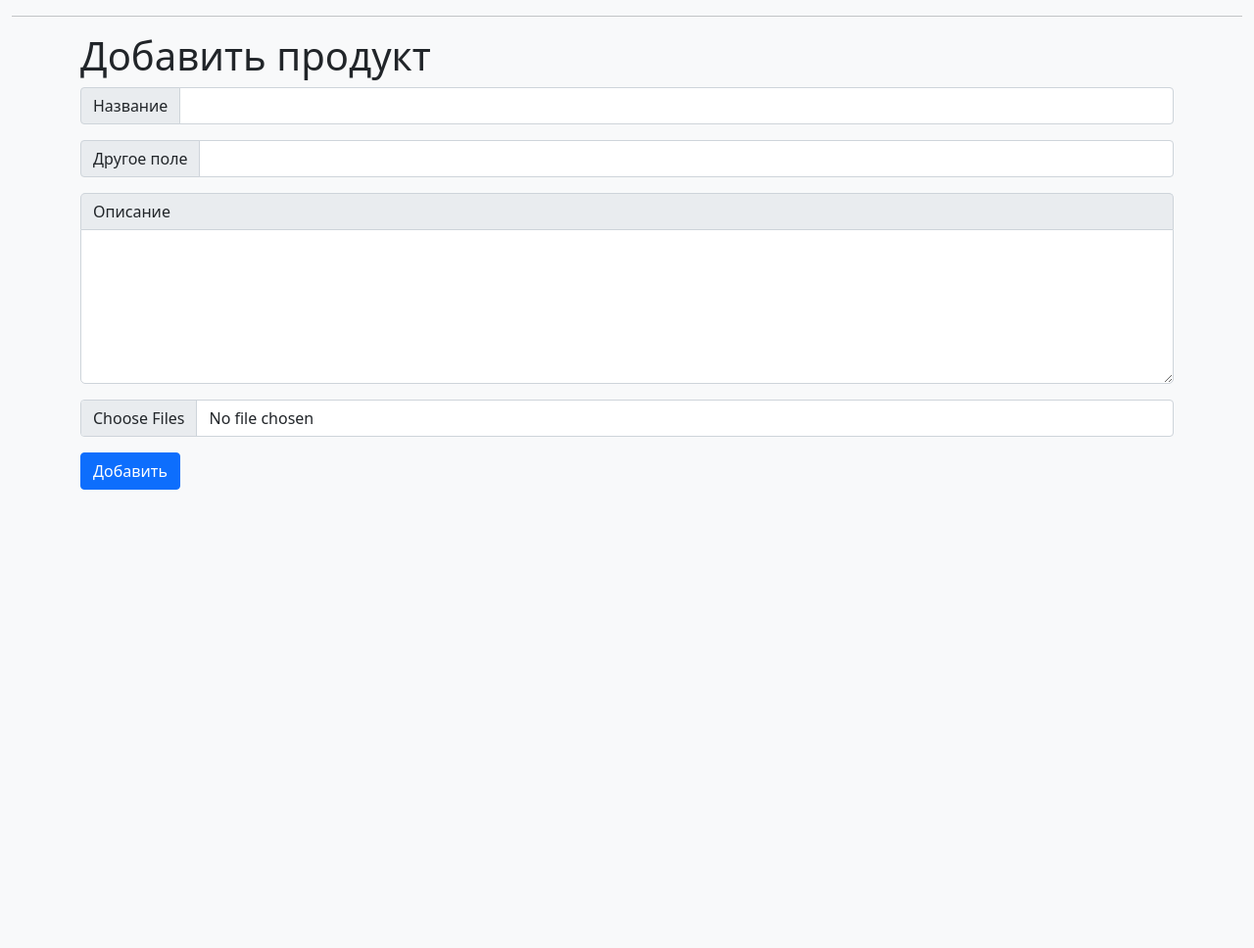
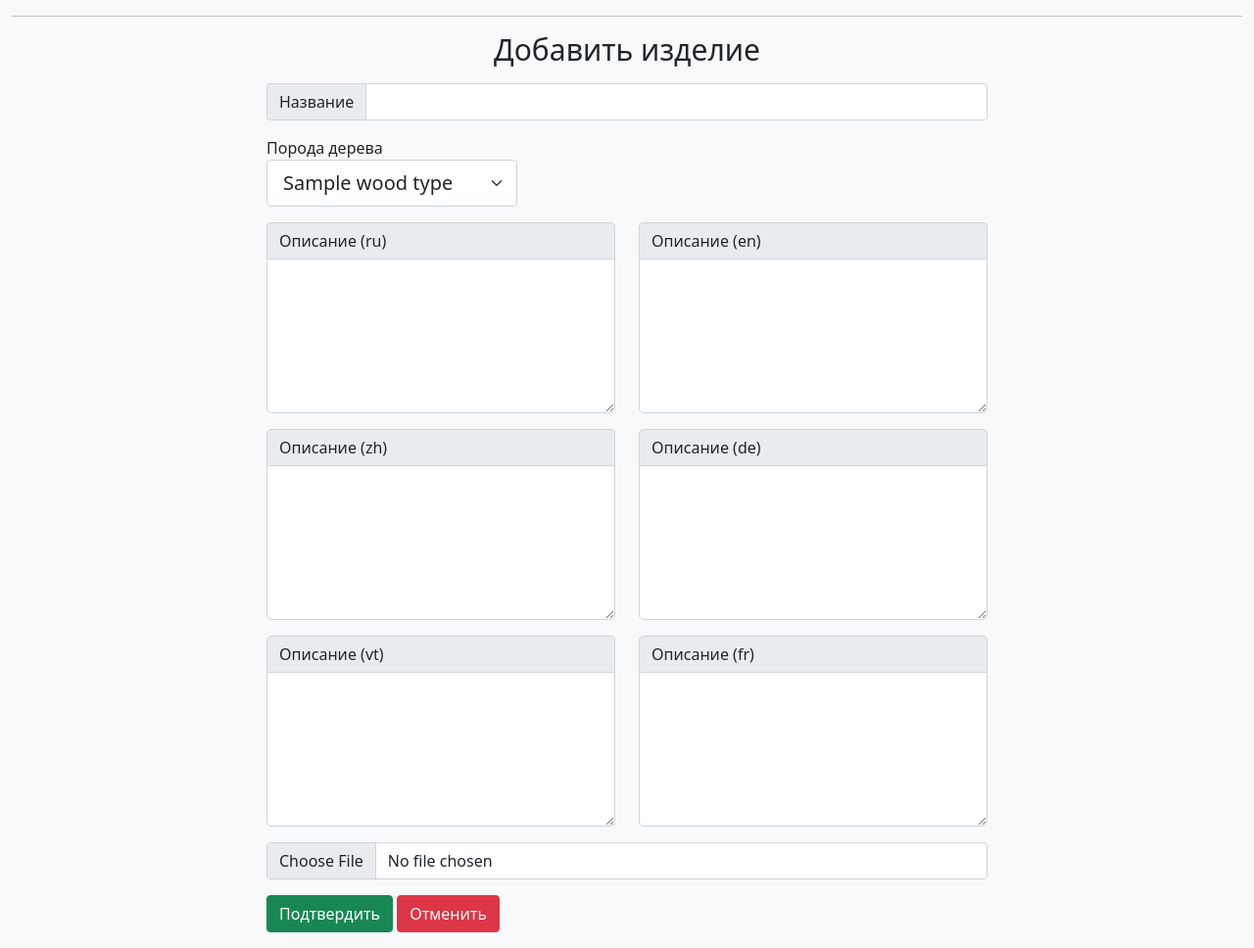
Before and after one commit to siailya/BoisRouge, a Flask app: page /admin/add_product in a window 1280 px wide. Shown: the part 56-1024 px from the top of the page at 98% size. Before the commit the page ends 556 px from the top, so only its background shows below. Run offline with Flask 2, Linux system fonts and the light colour scheme; a database or web service that is not in the repository returns one stand-in record (values such as "Sample title").

Commit message:
Полное создание и изменение изделий

```diff
--- a/forms.py
+++ b/forms.py
@@ -48,7 +48,7 @@ class WoodTypeForm(FlaskForm):
 
     description = TextAreaField("Описание", validators=[DataRequired("Введите описание")])
 
-    files = MultipleFileField("Фотографии")
+    files = FileField("Фотографии")
 
     submit = SubmitField("Подтвердить")
 
@@ -92,3 +92,22 @@ class VideoForm(FlaskForm):
     def validate_url(form, field):
         if "youtu" not in field.data:
             raise ValidationError("Ведите ссылку на youtube-видеоролик!")
+
+
+class ProductForm(FlaskForm):
+    title = StringField("Название", validators=[DataRequired("Введите название породы")])
+
+    ru_text = TextAreaField("Описание (ru)", validators=[DataRequired("Введите описание изделия на русском языке")])
+    en_text = TextAreaField("Описание (en)",
+                            validators=[DataRequired("Введите описание изделия на английском языке")])
+    de_text = TextAreaField("Описание (de)", validators=[DataRequired("Введите описание изделия на немецком языке")])
+    zh_text = TextAreaField("Описание (zh)",
+                            validators=[DataRequired("Введите описание изделия на китайском языке")])
+    vt_text = TextAreaField("Описание (vt)",
+                            validators=[DataRequired("Введите описание изделия на вьетнамском языке")])
+    fr_text = TextAreaField("Описание (fr)",
+                            validators=[DataRequired("Введите описание изделия на французском языке")])
+
+    files = FileField("Фотографии")
+
+    submit = SubmitField("Подтвердить")
--- a/main.py
+++ b/main.py
@@ -221,7 +221,6 @@ def edit_one_photo(photo_id):
         galleryHidden = False
         if "galleryHidden" in p_form:
             galleryHidden = True
-            print(request.form, photo_id)
 
         photos.update_one({"_id": ObjectId(photo_id)},
                           {"$set": {"description_ru": p_form["description_ru"],
@@ -232,12 +231,6 @@ def edit_one_photo(photo_id):
                                     "description_fr": p_form["description_fr"],
                                     "galleryHidden": galleryHidden}})
         return redirect("/admin/edit_photo", code=302)
-
-
-@app.route('/admin/add_product', methods=["GET", "POST"])
-def add_product():
-    print(request.args)
-    return render_template("admin/add_product.html")
 
 
 @app.route('/admin/add_log', methods=["GET", "POST"])
@@ -433,6 +426,74 @@ def edit_one_wood_type(photo_id):
         return redirect("/admin/edit_wood_type", code=302)
 
 
+@app.route('/admin/add_product', methods=["GET", "POST"])
+def add_product():
+    product_form = ProductForm()
+    if request.method == "POST":
+        title = request.form.get("title")
+        descriptions = request.form.get("description")
+        files = product_form["files"].data
+        products = client[db_name]["products"]
+        product_form_requested = request.form
+        products.insert_one({"title": title,
+                             "ru_text": product_form_requested["ru_text"],
+                             "en_text": product_form_requested["en_text"],
+                             "zh_text": product_form_requested["zh_text"],
+                             "de_text": product_form_requested["de_text"],
+                             "vt_text": product_form_requested["vt_text"],
+                             "fr_text": product_form_requested["fr_text"],
+                             "wood_type": product_form_requested.get("wood_type"),
+                             "visible": True,
+                             "path": save_photo(files, client, False, "", "", "", "", "", "")})
+        return redirect("../admin/edit_product", 301)
+    wood_types = client[db_name]["wood_types"].find()
+    return render_template("admin/add_product.html", product_form=product_form, wood_types=wood_types)
+
+
+@app.route('/admin/edit_product', methods=["GET", "POST"])
+def edit_product():
+    products = client[db_name]["products"].find()
+    return render_template("admin/edit_product.html", products=products)
+
+
+@app.route('/admin/edit_product/<id>', methods=["GET", "POST"])
+def edit_one_product(id):
+    product_form = ProductForm()
+    products = client[db_name]["products"]
+    if request.method == "GET":
+        product = products.find({"_id": ObjectId(id)})[0]
+        wood_types = client[db_name]["wood_types"].find()
+
+        product_form.ru_text.data = product["ru_text"]
+        product_form.en_text.data = product["en_text"]
+        product_form.zh_text.data = product["zh_text"]
+        product_form.de_text.data = product["de_text"]
+        product_form.fr_text.data = product["fr_text"]
+        product_form.vt_text.data = product["vt_text"]
+
+        return render_template("admin/edit_one_product.html", product=product, product_form=product_form,
+                               wood_types=wood_types)
+    elif request.method == "POST":
+        p_form = request.form
+        if "delete" in p_form:
+            products.remove({"_id": ObjectId(id)})
+        else:
+            visible = False
+            if "visible" in p_form:
+                visible = True
+            products.update_one({"_id": ObjectId(id)},
+                                {"$set": {"title": p_form["title"],
+                                          "ru_text": p_form["ru_text"],
+                                          "en_text": p_form["en_text"],
+                                          "zh_text": p_form["zh_text"],
+                                          "de_text": p_form["de_text"],
+                                          "vt_text": p_form["vt_text"],
+                                          "fr_text": p_form["fr_text"],
+                                          "visible": visible,
+                                          "wood_type": p_form["type"]}})
+        return redirect("/admin/edit_product", code=302)
+
+
 @app.route('/admin/contacts', methods=["GET", "POST"])
 def contacts():
     contact_form = ContactsForm()
--- a/templates/admin/add_product.html
+++ b/templates/admin/add_product.html
@@ -1,30 +1,120 @@
 {% extends 'admin/admin.html' %}
 
 {% block content %}
-<h1 class="display-6">Добавить продукт</h1>
-<form>
+  <form action="" method="post" novalidate enctype="multipart/form-data">
+    <div class="row justify-content-center">
+      <div class="col-12 col-lg-8" style="display: inline-block; vertical-align: top;">
+        <h1 class="add-news-header mb-3 text-center">Добавить изделие</h1>
         <div class="input-group mb-3">
-    <span class="input-group-text">Название</span>
-    <input type="text" class="form-control">
+          <span class="input-group-text">{{ product_form.title.label }}</span>
+          {{ product_form.title(class="form-control") }}
+          {% if product_form.title.errors %}
+            <div class="invalid-feedback d-block">
+              {{ product_form.title.errors[0] }}
+            </div>
+          {% endif %}
         </div>
 
-  <div class="input-group mb-3">
-    <span class="input-group-text">Другое поле</span>
-    <input type="text" class="form-control">
+        <div>
+          <label>
+            Порода дерева
+          </label>
+          <select name="wood_type" class="form-select form-select-lg mb-3 me-3" style="width: 20vw">
+            {% for wood_type in wood_types %}
+              <option value="{{ wood_type.title }}">{{ wood_type.title }}</option>
+            {% endfor %}
+          </select>
         </div>
 
+        <div class="row">
+          <div class="col-12 col-lg-6" style="display: inline-block; vertical-align: top;">
             <div class="form-outline mb-3">
-    <span class="input-group-text" style="border-radius: 5px 5px 0 0; border-bottom: none">Описание</span>
-    <textarea class="form-control" rows="6" style="border-radius: 0 0 5px 5px"></textarea>
+                  <span class="input-group-text"
+                        style="border-radius: 5px 5px 0 0; border-bottom: none">{{ product_form.ru_text.label }}</span>
+              {{ product_form.ru_text(class="form-control", rows="6", style="border-radius: 0 0 5px 5px") }}
+              {% if product_form.ru_text.errors %}
+                <div class="invalid-feedback d-block">
+                  {{ product_form.ru_text.errors[0] }}
+                </div>
+              {% endif %}
+            </div>
+          </div>
+          <div class="col-12 col-lg-6" style="display: inline-block; vertical-align: top;">
+            <div class="form-outline mb-3">
+                  <span class="input-group-text"
+                        style="border-radius: 5px 5px 0 0; border-bottom: none">{{ product_form.en_text.label }}</span>
+              {{ product_form.en_text(class="form-control", rows="6", style="border-radius: 0 0 5px 5px") }}
+              {% if product_form.en_text.errors %}
+                <div class="invalid-feedback d-block">
+                  {{ product_form.en_text.errors[0] }}
+                </div>
+              {% endif %}
+            </div>
+          </div>
+          <div class="col-12 col-lg-6" style="display: inline-block; vertical-align: top;">
+            <div class="form-outline mb-3">
+                  <span class="input-group-text"
+                        style="border-radius: 5px 5px 0 0; border-bottom: none">{{ product_form.zh_text.label }}</span>
+              {{ product_form.zh_text(class="form-control", rows="6", style="border-radius: 0 0 5px 5px") }}
+              {% if product_form.zh_text.errors %}
+                <div class="invalid-feedback d-block">
+                  {{ product_form.zh_text.errors[0] }}
+                </div>
+              {% endif %}
+            </div>
+          </div>
+          <div class="col-12 col-lg-6" style="display: inline-block; vertical-align: top;">
+            <div class="form-outline mb-3">
+                  <span class="input-group-text"
+                        style="border-radius: 5px 5px 0 0; border-bottom: none">{{ product_form.de_text.label }}</span>
+              {{ product_form.de_text(class="form-control", rows="6", style="border-radius: 0 0 5px 5px") }}
+              {% if product_form.de_text.errors %}
+                <div class="invalid-feedback d-block">
+                  {{ product_form.de_text.errors[0] }}
+                </div>
+              {% endif %}
+            </div>
+          </div>
+          <div class="col-12 col-lg-6" style="display: inline-block; vertical-align: top;">
+            <div class="form-outline mb-3">
+                  <span class="input-group-text"
+                        style="border-radius: 5px 5px 0 0; border-bottom: none">{{ product_form.vt_text.label }}</span>
+              {{ product_form.vt_text(class="form-control", rows="6", style="border-radius: 0 0 5px 5px") }}
+              {% if product_form.vt_text.errors %}
+                <div class="invalid-feedback d-block">
+                  {{ product_form.vt_text.errors[0] }}
+                </div>
+              {% endif %}
+            </div>
+          </div>
+          <div class="col-12 col-lg-6" style="display: inline-block; vertical-align: top;">
+            <div class="form-outline mb-3">
+                  <span class="input-group-text"
+                        style="border-radius: 5px 5px 0 0; border-bottom: none">{{ product_form.fr_text.label }}</span>
+              {{ product_form.fr_text(class="form-control", rows="6", style="border-radius: 0 0 5px 5px") }}
+              {% if product_form.fr_text.errors %}
+                <div class="invalid-feedback d-block">
+                  {{ product_form.fr_text.errors[0] }}
+                </div>
+              {% endif %}
+            </div>
+          </div>
         </div>
 
-  <div class="mb-3">
-    <input class="form-control" type="file" accept="image/png, image/gif, image/jpeg" multiple/>
-    <ul id="photo_list"></ul>
+      </div>
     </div>
 
-  <div class="mb-3">
-    <button type="submit" class="btn btn-primary mb-2">Добавить</button>
+    <div class="row flex-column align-items-center">
+      <div class="mb-3 col-12 col-lg-8">
+        {{ product_form.files(class="form-control w-100", accept="image/png, image/gif, image/jpeg") }}
+      </div>
+
+      <div class="mb-3 col-12 col-lg-8">
+        {{ product_form.submit(class="btn btn-success") }}
+        <a href="/admin/edit_product">
+          <button class="btn btn-danger" type="button">Отменить</button>
+        </a>
+      </div>
     </div>
   </form>
 {% endblock %}
--- a/templates/admin/admin.html
+++ b/templates/admin/admin.html
@@ -77,8 +77,7 @@
           </a>
           <ul class="dropdown-menu" aria-labelledby="navbarDropdown">
             <li><a class="dropdown-item" href="/admin/add_product">Добавить</a></li>
-            <li><a class="dropdown-item" href="#">Изменить</a></li>
-            <li><a class="dropdown-item" href="#">Удалить</a></li>
+            <li><a class="dropdown-item" href="/admin/edit_product">Изменить</a></li>
           </ul>
         </li>
 
```
Also changed, not shown: templates/admin/add_sort.html (deleted, +0 -29 lines), templates/admin/edit_one_product.html (added, +142 -0 lines), templates/admin/edit_product.html (added, +46 -0 lines). Lines whose indentation alone changed are shown as unchanged.
